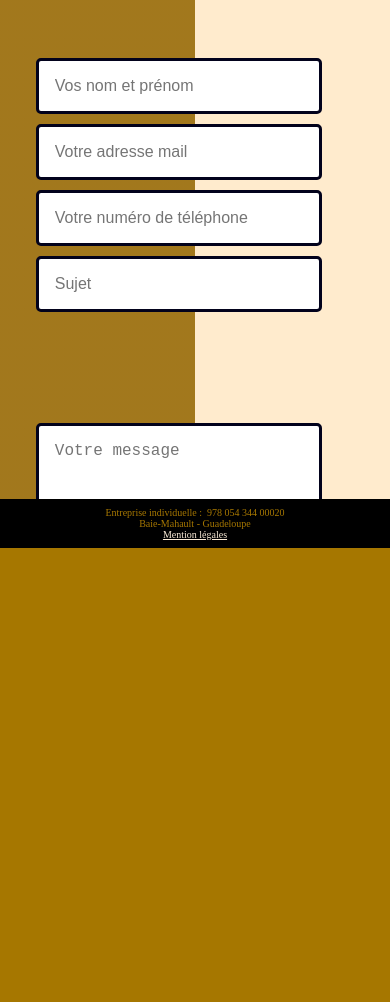
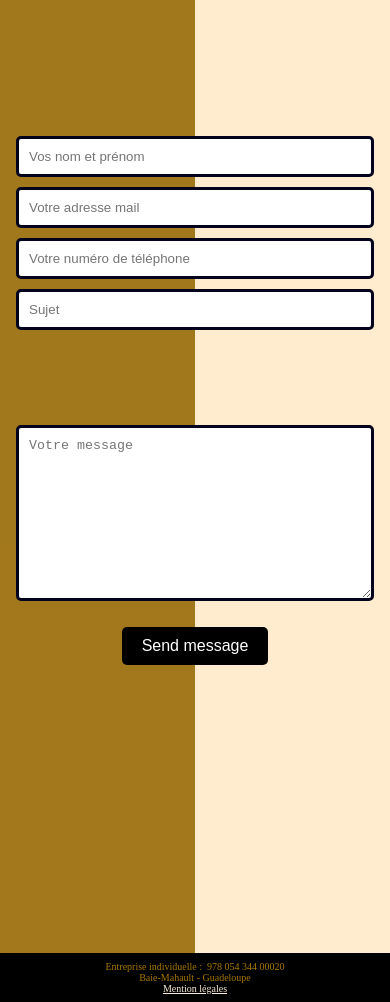
Before and after one commit to CalineB/igest, a plain HTML site: page public/contact.html in a window 390 px wide. Shown: the part 296-1298 px from the top of the page. Before the commit the page ends 844 px from the top, so only its background shows below. Drawn offline with nearby package versions, Linux system fonts and the light colour scheme.

Commit message:
fix contact responsive

```diff
--- a/public/contact.html
+++ b/public/contact.html
@@ -53,14 +53,11 @@
                     <div class="input-group-text">
                         <textarea name="message" cols="50" rows="10" placeholder="Votre message"></textarea>
                         <input type="submit" value="Send message" class="btn">
-                        <div class="field">
-                            <div data-netlify-recaptcha="true"></div>
-                        </div>
+                        <div class="field" data-netlify-recaptcha="true"></div>
                     </div>
                 </div>
             </div>
         </form>
-
     </main>
 
 
--- a/public/css/contact.css
+++ b/public/css/contact.css
@@ -11,6 +11,12 @@
     --gold-: rgb(166, 119, 0);
 }
 
+main {
+    flex: 1;
+    display: flex;
+    flex-direction: column;
+    justify-content: flex-start;
+}
 
 .heading {
     margin-top: 1rem;
@@ -34,7 +40,7 @@ h1 {
     display: flex;
     height: 100%;
     margin-top: 5rem;
-    margin-bottom: 10rem;
+    margin-bottom: 2rem;
 }
 
 h1:after {
@@ -122,13 +128,13 @@ input[type="submit"] {
 }
 
 
-body {
+body, html {
     background-image: linear-gradient(90deg, var(--gold-color) 50%,
     blanchedalmond 50%);
 }
 
 .left, .right {
-    height: 45vh;
+    height: 100%;
     width: 100%;
 
 }
@@ -137,9 +143,9 @@ body {
     display: flex;
     justify-content: center;
     align-items: center;
-    height: 50vh;
+    height: auto;
     margin: 0;
-    margin-bottom: 10rem;
+    overflow: visible;
 }
 
 .rows {
@@ -236,77 +242,30 @@ input[type="submit"]:hover {
         margin-top: 5rem;
     }
 
-    div.input-box {
-        margin-bottom: 2rem;
-    }
-
-
-
-    .col.right {
-        margin-bottom: 5rem
-    }
-
 }
 
 
-@media (max-width: 570px) {
-    .heading {
-        font-size: 2rem;
-        margin-bottom: 7rem;
-    }
-
-    textarea {
-        margin-top: 20rem;
-    }
-
-
-    .input-box input, .input-group-text textarea, .input-group-text input {
+@media (min-width: 150px) and (max-width: 570px) {
+    form {
+        flex-direction: column;
+        align-items: center;
         width: 100%;
-        padding: 1rem;
-        font-size: 1rem;
-        border-radius: 5px;
-    }
-
-    .input-box input[type="submit"] {
-        width: auto;
-        background-color: var(--gold-color);
-        color: var(--second-bg-color);
-        cursor: pointer;
-        font-weight: bold;
+        padding: 0 1rem;
     }
 
     .rows {
-        display: block;
+        flex-direction: column;
+        width: 100%;
     }
 
     .col.left, .col.right {
         width: 100%;
-    }
-
-
-    div.col.right,
-    div.col.left {
-        margin-left: 0 !important;
-        margin-right: 0 !important;
+        margin: 0;
     }
 
     .input-box input[type="submit"],
     input[type="submit"] {
-        width: 100%;
+
         background-color: black !important;
-        color: blanchedalmond;
-        padding: 1rem;
-        font-size: 1rem;
-        border-radius: 5px;
-        cursor: pointer;
-        font-weight: bold;
-        text-align: center;
-        margin: 1rem auto;
-        margin-bottom: 7rem;
     }
-
-    .field {
-        margin-bottom: 15rem;
-    }
-
 }
--- a/public/css/footer.css
+++ b/public/css/footer.css
@@ -8,9 +8,10 @@ footer {
     background-color: black;
     color: var(--gold-);
     bottom: 0;
-    position: absolute;
     width: 100%;
     padding: .5rem 0 .5rem;
+    margin-top: auto;
+    position: relative;
 }
 
 footer p, a {
@@ -25,7 +26,7 @@ footer a {
 
 
 a#scroll-to-top.scroll-btn {
-    position: absolute;
+    position: fixed;
     font-size: 2rem;
     right: 2rem;
     bottom: 1rem;
--- a/public/css/news.css
+++ b/public/css/news.css
@@ -3,9 +3,7 @@
 }
 
 .infoGov {
-    display: flex;
-    justify-content: center;
-    align-items: center;
+    margin-top: 50%;
     text-align: center;
     height: 100%;
 }
--- a/public/css/style.css
+++ b/public/css/style.css
@@ -8,15 +8,21 @@
     box-sizing: border-box;
 }
 
+html {
+    overflow: auto;
+}
+
 html, body {
-    overflow-x: hidden;
-    height: 100%;
+    height: 100vh;
+    margin: 0;
+    padding: 0;
+    display: flex;
+    flex-direction: column;
     background-color: var(--gold-);
 }
 
 main {
-    overflow: auto;
-    height: 100vh;
+    flex:1;
     margin-bottom: 5rem;
 }
 
--- a/public/script/scroll-top.js
+++ b/public/script/scroll-top.js
@@ -1,7 +1,7 @@
 const scrollToTopBtn = document.getElementById("scroll-to-top");
 
 window.addEventListener("scroll", () => {
-    if (window.scrollY > 100) {
+    if (window.scrollY > 700) {
         scrollToTopBtn.style.display = "block";
     } else {
         scrollToTopBtn.style.display = "none";
@@ -12,8 +12,4 @@ scrollToTopBtn.addEventListener("click", (e) => {
     e.preventDefault();
     document.documentElement.scrollTop = 0; //Chrome, Firefox
     document.body.scrollTop = 0; //Safari
-    window.scrollTo({
-        top: 0,
-        behavior: "smooth"
-    });
 });
```
Also changed, not shown: public/services.html (+2 -2 lines).
